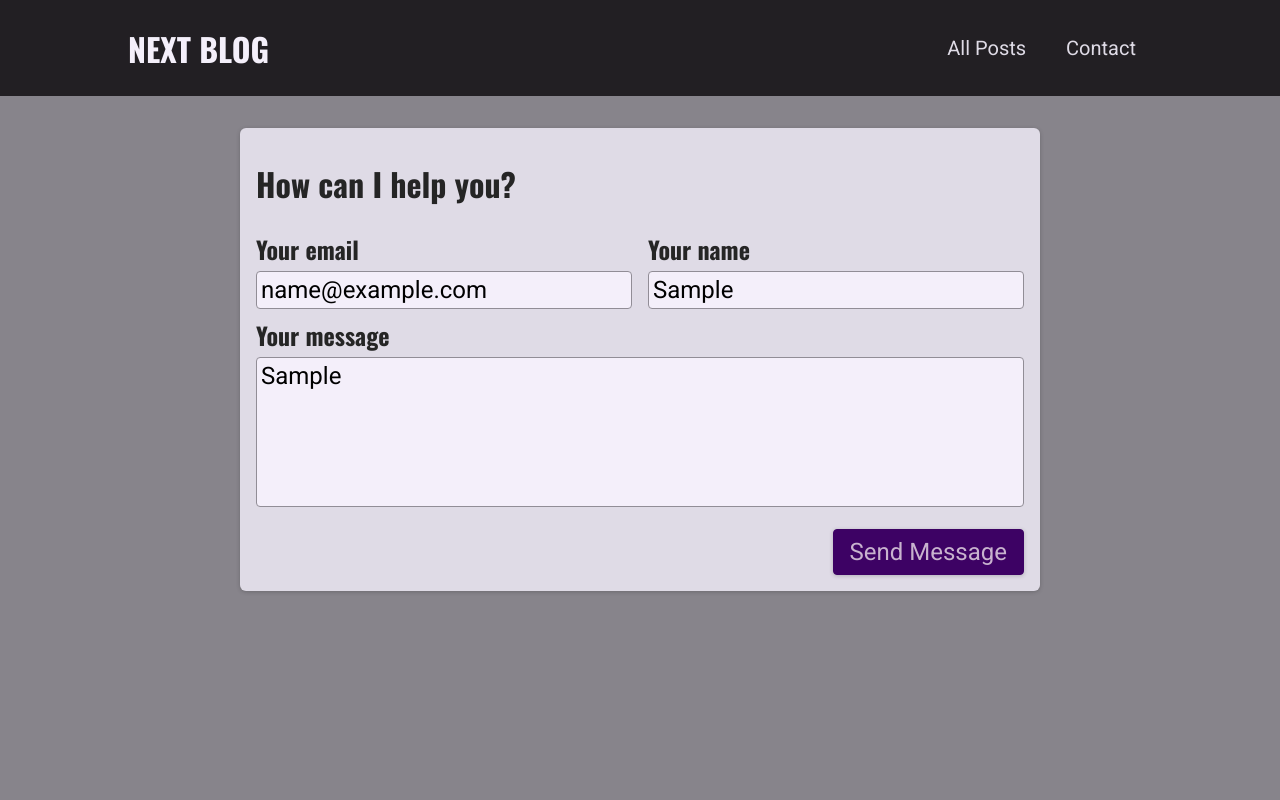
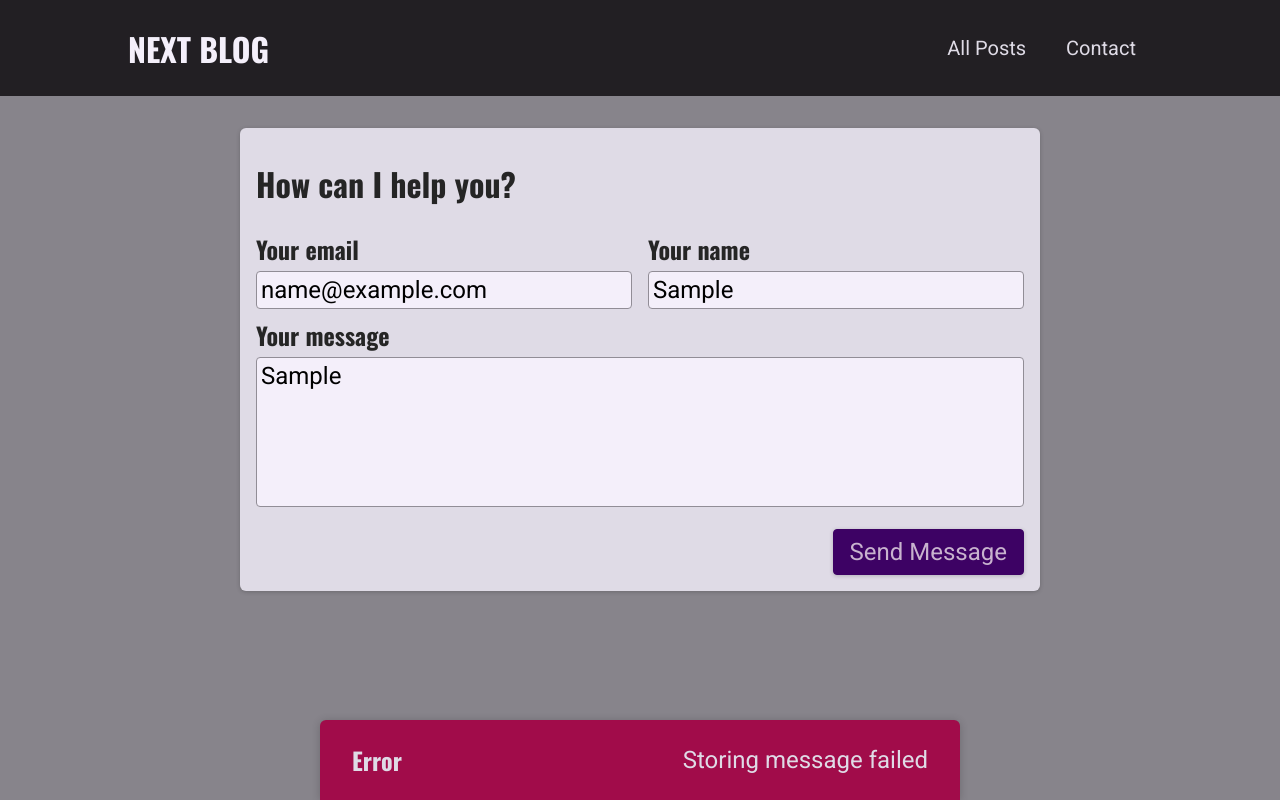
Before and after one commit to manumanuel/nextJS_09_blogProject, a Next.js app: page /contact in a window 1280 px wide. Both pictures are taken after typing "name@example.com", "Sample", "Sample" into the empty fields and a click on the button "Send Message". Built offline with nearby package versions, Linux system fonts and the light colour scheme; no server answers; the database is empty.

Commit message:
contact details saving into mongo db

```diff
--- a/components/contact-form/contact-form.js
+++ b/components/contact-form/contact-form.js
@@ -1,39 +1,77 @@
-import { useState } from "react";
+import { useState, useEffect } from "react";
 import classes from "./contact-form.module.css";
+import Notification from "../ui/notification";
+
+async function sendContactData(contactDetails) {
+  const response = await fetch("/api/contact", {
+    method: "POST",
+    headers: {
+      "Content-Type": "application/json",
+    },
+    body: JSON.stringify(contactDetails),
+  });
+
+  const data = await response.json();
+  if (!response.ok) {
+    throw new Error(data.message || "Something went wrong!");
+  }
+}
 
 function ContactForm() {
   const [email, setEmail] = useState("");
   const [name, setName] = useState("");
   const [message, setMessage] = useState("");
+  const [requestStatus, setRequestStatus] = useState(null); // 'pending', 'success', 'error'
+  const [error, setError] = useState();
 
-  function submitHandler(event) {
+  useEffect(() => {
+    if (requestStatus === "success" || requestStatus === "error") {
+      const timer = setTimeout(() => {
+        setRequestStatus(null);
+        setError(null);
+      }, 3000);
+      return () => clearTimeout(timer);
+    }
+  }, [requestStatus]);
+
+  async function submitHandler(event) {
     event.preventDefault();
     const reqBody = { email, name, message };
-    fetch("/api/contact", {
-      method: "POST",
-      headers: {
-        "Content-Type": "application/json",
-      },
-      body: JSON.stringify(reqBody),
-    })
-      .then((response) => {
-        if (response.ok) {
-          return response.json();
-        }
-        return response.json().then((data) => {
-          throw new Error(data.message || "Something went wrong!");
-        });
-      })
-      .then((data) => {
-        console.log(data);
-        alert("Message sent successfully!");
-        setEmail("");
-        setName("");
-        setMessage("");
-      })
-      .catch((error) => {
-        alert(error.message);
-      });
+    setRequestStatus("pending");
+    try {
+      await sendContactData(reqBody);
+      setRequestStatus("success");
+      setName("");
+      setEmail("");
+      setMessage("");
+      setError(null);
+    } catch (error) {
+      setRequestStatus("error");
+      setError(error.message);
+    }
+  }
+
+  let notification;
+  if (requestStatus === "pending") {
+    notification = {
+      status: "pending",
+      title: "sending message",
+      message: "please wait...",
+    };
+  }
+  if (requestStatus === "success") {
+    notification = {
+      status: "success",
+      title: "Success !",
+      message: "Contact added",
+    };
+  }
+  if (requestStatus === "error") {
+    notification = {
+      status: "error",
+      title: "Error",
+      message: error,
+    };
   }
 
   return (
@@ -76,6 +114,13 @@
           <button>Send Message</button>
         </div>
       </form>
+      {notification && (
+        <Notification
+          title={notification.title}
+          message={notification.message}
+          status={notification.status}
+        />
+      )}
     </section>
   );
 }
--- /dev/null
+++ b/components/ui/notification.js
@@ -0,0 +1,28 @@
+import ReactDOM from 'react-dom';
+
+import classes from './notification.module.css';
+
+function Notification(props) {
+  const { title, message, status } = props;
+
+  let statusClasses = '';
+
+  if (status === 'success') {
+    statusClasses = classes.success;
+  }
+
+  if (status === 'error') {
+    statusClasses = classes.error;
+  }
+
+  const cssClasses = `${classes.notification} ${statusClasses}`;
+
+  return (
+    <div className={cssClasses}>
+      <h2>{title}</h2>
+      <p>{message}</p>
+    </div>
+  );
+}
+
+export default Notification;
--- /dev/null
+++ b/components/ui/notification.module.css
@@ -0,0 +1,43 @@
+.notification {
+  display: flex;
+  justify-content: space-between;
+  align-items: center;
+  color: var(--color-grey-100);
+  background-color: var(--color-grey-800);
+  padding: 0 var(--size-8);
+  box-shadow: 0 1px 8px rgba(0, 0, 0, 0.2);
+  position: fixed;
+  height: 5rem;
+  bottom: 0;
+  width: 100%;
+  left: 0;
+  border-top-right-radius: 0;
+  border-top-left-radius: 0;
+}
+
+.notification h2 {
+  font-size: var(--size-6);
+  margin: 0;
+}
+
+.notification p {
+  margin: 0;
+}
+
+.success {
+  background-color: var(--color-success-500);
+  color: var(--color-grey-800);
+}
+
+.error {
+  background-color: var(--color-error-500);
+}
+
+@media (min-width: 768px) {
+  .notification {
+    width: 40rem;
+    left: calc(50% - 20rem);
+    border-top-right-radius: 6px;
+    border-top-left-radius: 6px;
+  }
+}
```
